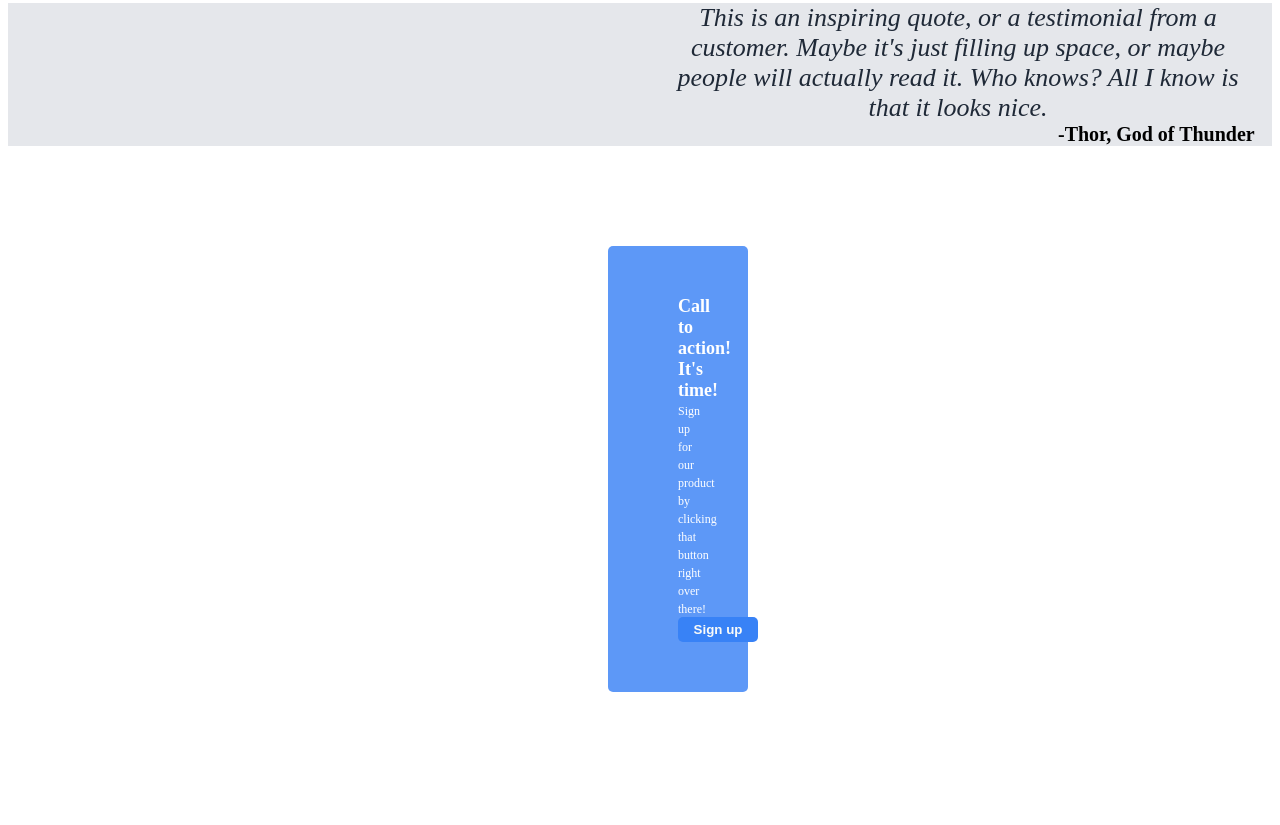
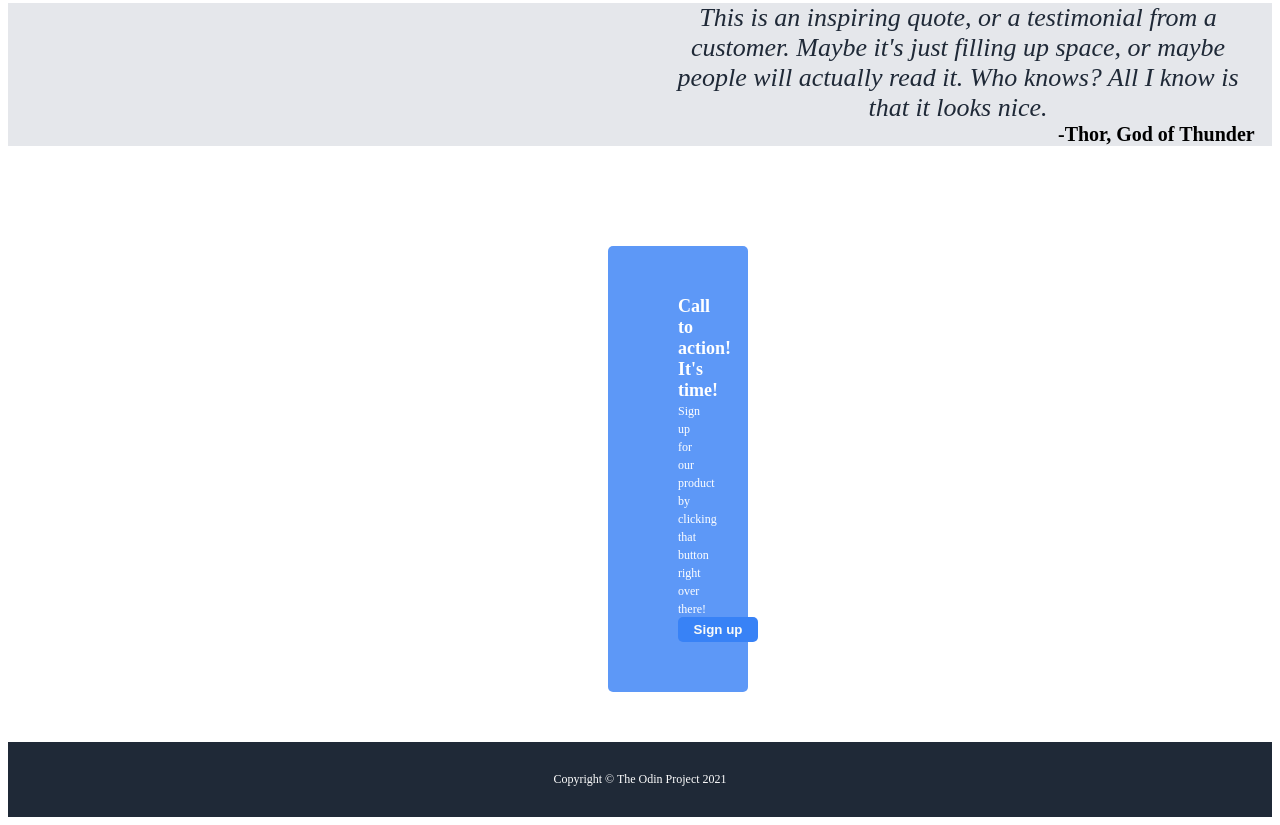
Before and after one commit to OniScrooge/odin-landing-page, a plain HTML site: page index.html in a window 1280 px wide. Shown: the part 616-1441 px from the top of the page. Before the commit the page ends 1416 px from the top, so only its background shows below. Drawn offline with Linux system fonts and the light colour scheme.

Commit message:
Complete footer
Completed ending copyright footer, fixed centering issue

```diff
--- a/index.css
+++ b/index.css
@@ -111,7 +111,7 @@
 .action {
     justify-content: center;
     background-color: #5d98f7;
-    margin: 100px 600px;
+    margin: 50px 600px;
     padding: 50px 70px;
     border-radius: 5px;
 }
@@ -130,5 +130,9 @@
 }
 
 .footer {
-    display: flex;
+    background: #1f2937;
+    color: white;
+    text-align: center;
+    font-size: 12px;
+    padding: 30px;
 }
--- a/index.html
+++ b/index.html
@@ -53,7 +53,7 @@
         <button class="button act">Sign up</button>
     </div>
     <div class="footer">
-
+        <div class="copyright">Copyright <span>&#169;</span> The Odin Project 2021</div>
     </div>
 </body>
 </html>
```
